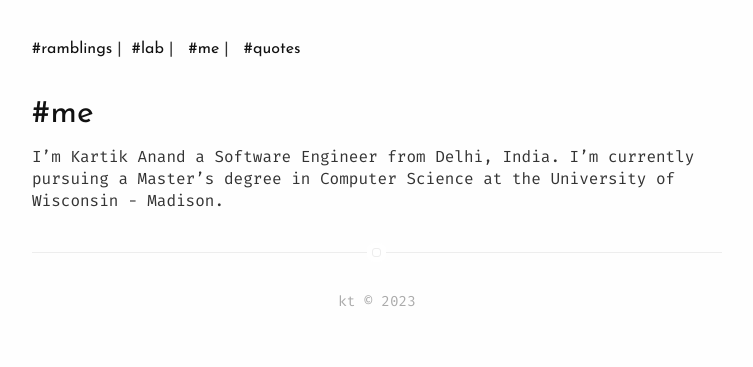
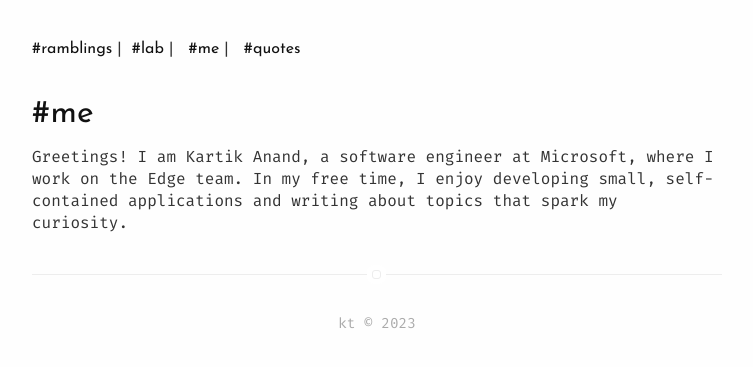
Before and after one commit to kartikanand/kartikanand.github.io, a Jekyll site: the page built from me.md, in a window 1280 px wide. Shown: the top 367 px of the page, without its empty margins (263-1016 px from the left). Built offline with Jekyll 4.4.1, drawn with Linux system fonts in a browser that asks for light colours.

Commit message:
Update about me

```diff
--- a/me.md
+++ b/me.md
@@ -3,4 +3,4 @@ layout: page
 title: me
 ---
 
-I'm Kartik Anand a Software Engineer from Delhi, India. I'm currently pursuing a Master's degree in Computer Science at the University of Wisconsin - Madison.
+Greetings! I am Kartik Anand, a software engineer at Microsoft, where I work on the Edge team. In my free time, I enjoy developing small, self-contained applications and writing about topics that spark my curiosity.
```
